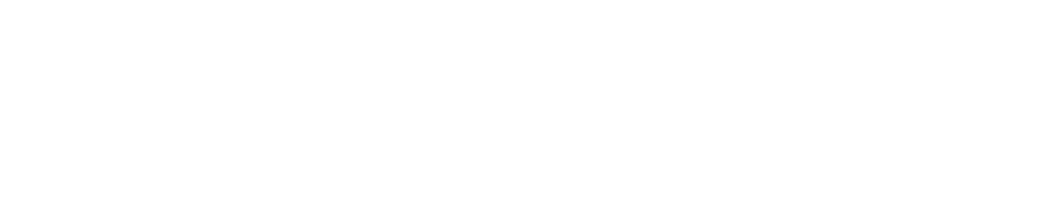
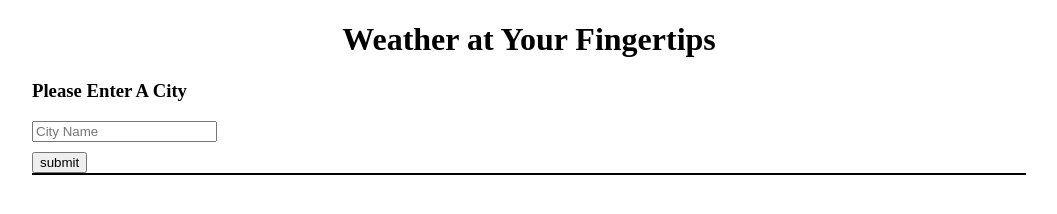
Before and after one commit to cpichac/Weather-App, a plain HTML site: page index.html in a window 1280 px wide. Shown: the whole page, without its empty margins (111-1168 px from the left). Drawn offline with Linux system fonts and the light colour scheme; no server answers.

Commit message:
added some code to all files

```diff
--- a/assets/script.js
+++ b/assets/script.js
@@ -0,0 +1,24 @@
+
+let cityBtn = document.querySelector("#city-btn");
+
+
+
+    fetch("https://api.openweathermap.org/geo/1.0/direct?q=Philadelphia&limit=5&appid=ddc2033f95ec7f98e923200aba974c7f")
+        .then(response => response.json())
+        .then(citiesFound => {
+            let firstCity=citiesFound[0];
+            console.log(firstCity.lat);
+            console.log(firstCity.lon);
+
+
+            return fetch(`https://api.openweathermap.org/data/2.5/forecast?lat=${firstCity.lat}&lon=${firstCity.lon}&appid=ddc2033f95ec7f98e923200aba974c7f`)
+        })
+
+
+        .then(response => response.json())
+        .then(data => {
+
+
+            console.log(data);
+
+        })
--- a/assets/styles.css
+++ b/assets/styles.css
@@ -0,0 +1,22 @@
+
+body {
+    margin: 0 auto;
+    width: 80%;
+}
+
+h1 {
+    text-align: center;
+}
+
+input {
+    display: block;
+    margin-bottom: 10px;
+}
+
+.line {
+    border: 1px solid black;
+}
+
+#city-search-form {
+    margin: 15px;
+}
--- a/index.html
+++ b/index.html
@@ -7,8 +7,31 @@
     <link rel="stylesheet" href="./assets/styles.css">
 </head>
 <body>
+    <head>
+        <h1>Weather at Your Fingertips</h1>
+    </head>
 
+    <div>
 
+        <div>
+            <aside id="city-search-form">
+                <form action="submit">
+                    <h3>Please Enter A City</h3>
+                    <input type="text" placeholder="City Name">
+                    <button type="submit"> submit</button>
+                </form>
+                <div class="line"></div>
+                <ul id="last-searched"></ul>
+            </aside>
+        </div>
+        <div>
+
+        </div>
+        <div>
+
+        </div>
+
+    </div>
 
 <script src="./assets/script.js"></script>
 </body>
```
Also changed, not shown: 1 other file.
